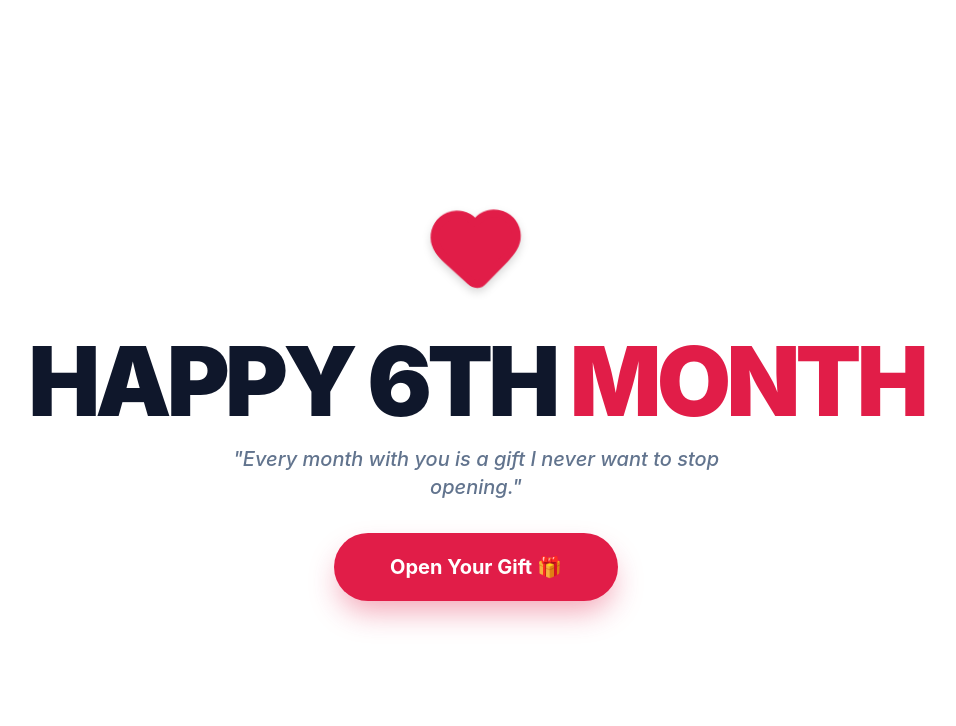
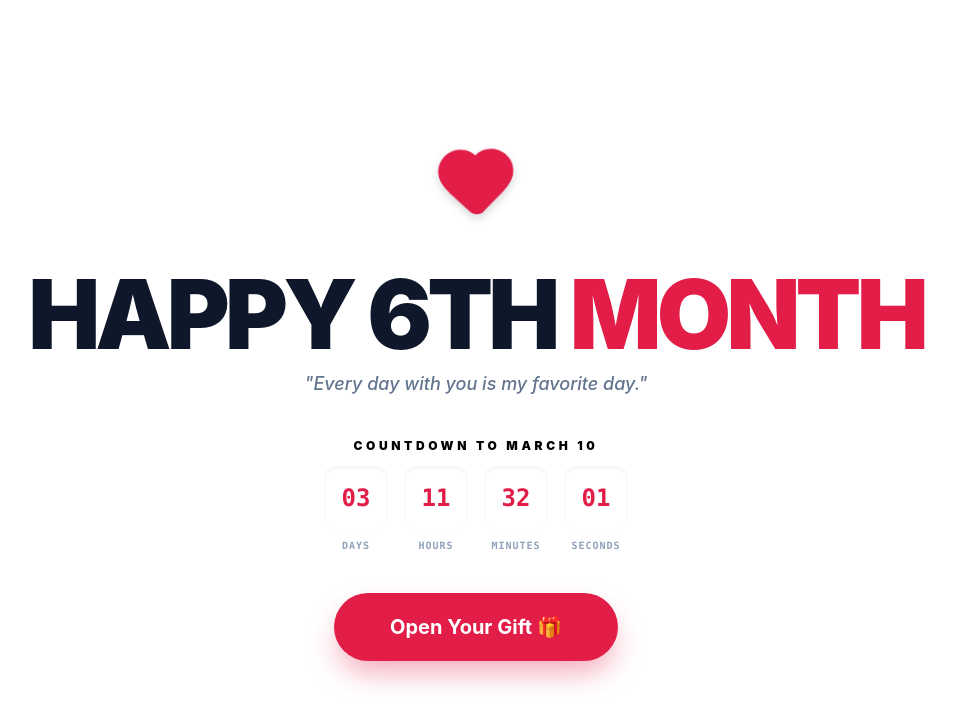
Before and after one commit to ArcaIcr/scrapbook-gf, a React (Vite) app: page / in a window 1280 px wide. Shown: the top 726 px of the page, without its empty margins (164-1120 px from the left). Built offline with nearby package versions, Linux system fonts and the light colour scheme.

Commit message:
feat: Countdown

```diff
--- a/src/App.tsx
+++ b/src/App.tsx
@@ -3,6 +3,7 @@ import { motion, AnimatePresence } from 'framer-motion';
 import { Heart, Volume2, VolumeX, Sparkles } from 'lucide-react';
 import { Timeline } from './components/Timeline';
 import { WishWall } from './components/WishWall';
+import { Countdown } from './components/Countdown';
 
 function App() {
   const [isStarted, setIsStarted] = useState(false);
@@ -28,14 +29,14 @@ function App() {
     <main className="min-h-screen bg-romantic-50 selection:bg-romantic-200 overflow-x-hidden font-sans">
       <AnimatePresence>
         {!isStarted ? (
-          /* --- LANDING PAGE --- */
+          /* --- LANDING PAGE WITH COUNTDOWN --- */
           <motion.div
             key="landing"
             exit={{ opacity: 0, y: -100 }}
             transition={{ duration: 0.8, ease: "easeInOut" }}
             className="h-screen flex items-center justify-center text-center px-4 bg-white"
           >
-            <div className="space-y-8">
+            <div className="space-y-10">
               <motion.div
                 animate={{
                   scale: [1, 1.15, 1],
@@ -44,16 +45,26 @@ function App() {
                 transition={{ repeat: Infinity, duration: 3 }}
                 className="inline-block"
               >
-                <Heart className="w-24 h-24 text-romantic-600 fill-romantic-600 drop-shadow-lg" />
+                <Heart className="w-20 h-20 text-romantic-600 fill-romantic-600 drop-shadow-lg" />
               </motion.div>
 
-              <div className="space-y-4">
-                <h1 className="text-6xl md:text-8xl font-black text-slate-900 tracking-tighter uppercase">
-                  Happy 6th <span className="text-romantic-600">Month</span>
-                </h1>
-                <p className="text-xl text-slate-500 font-medium italic max-w-lg mx-auto">
-                  "Every month with you is a gift I never want to stop opening."
-                </p>
+              <div className="space-y-6">
+                <div className="space-y-2">
+                  <h1 className="text-6xl md:text-8xl font-black text-slate-900 tracking-tighter uppercase">
+                    Happy 6th <span className="text-romantic-600">Month</span>
+                  </h1>
+                  <p className="text-lg text-slate-500 font-medium italic">
+                    "Every day with you is my favorite day."
+                  </p>
+                </div>
+
+                {/* Countdown Logic */}
+                <div className="pt-4 space-y-3">
+                  <p className="text-xs font-black uppercase tracking-[0.3em] text-romantic-400">
+                    Countdown to March 10
+                  </p>
+                  <Countdown />
+                </div>
               </div>
 
               <button
@@ -65,17 +76,17 @@ function App() {
             </div>
           </motion.div>
         ) : (
-          /* --- MAIN CONTENT --- */
+          /* --- MAIN CONTENT SECTION --- */
           <motion.div
             key="content"
             initial={{ opacity: 0 }}
             animate={{ opacity: 1 }}
             className="relative"
           >
-            {/* Audio Controls */}
+            {/* Floating Audio Controls */}
             <button
               onClick={toggleMute}
-              className="fixed bottom-8 right-8 z-50 p-4 bg-white/90 backdrop-blur-md rounded-full shadow-2xl border border-romantic-100 hover:scale-110 transition-transform active:scale-90"
+              className="fixed bottom-8 right-8 z-50 p-4 bg-white/90 backdrop-blur-md rounded-full shadow-2xl border border-romantic-100 hover:scale-110 transition-transform"
             >
               {isMuted ? (
                 <VolumeX className="text-slate-400 w-6 h-6" />
@@ -84,7 +95,7 @@ function App() {
               )}
             </button>
 
-            {/* Cinematic Header */}
+            {/* Header Section */}
             <header className="pt-32 pb-16 text-center px-4">
               <motion.div
                 initial={{ opacity: 0, scale: 0.8 }}
@@ -100,23 +111,23 @@ function App() {
               <div className="w-24 h-1 bg-romantic-600 mx-auto rounded-full" />
             </header>
 
-            {/* Digital Scrapbook Section */}
+            {/* Scrapbook Timeline */}
             <section className="max-w-5xl mx-auto px-6 mb-32">
               <Timeline />
             </section>
 
-            {/* Interactive Wish Wall Section */}
+            {/* Wish Wall Finale */}
             <section className="bg-white border-t border-romantic-100 py-24">
               <div className="max-w-6xl mx-auto px-6">
                 <WishWall />
               </div>
             </section>
 
-            {/* Final Footer */}
+            {/* Footer */}
             <footer className="bg-slate-50 py-20 text-center border-t border-slate-200">
                <Heart className="w-10 h-10 text-romantic-300 mx-auto mb-6 opacity-50" />
                <p className="text-slate-400 font-bold uppercase tracking-widest text-sm mb-2">To many more months together</p>
-               <h3 className="text-2xl font-black text-slate-900">Happy March 10, My Love! ❤️</h3>
+               <h3 className="text-2xl font-black text-slate-900 tracking-tight">Happy March 10, My Love! ❤️</h3>
             </footer>
           </motion.div>
         )}
--- /dev/null
+++ b/src/components/Countdown.tsx
@@ -0,0 +1,44 @@
+import { useState, useEffect } from 'react';
+
+export const Countdown = () => {
+  const [timeLeft, setTimeLeft] = useState({
+    days: 0, hours: 0, minutes: 0, seconds: 0
+  });
+
+  useEffect(() => {
+    // Target date: March 10, 2026
+    const targetDate = new Date('2026-03-10T00:00:00').getTime();
+
+    const interval = setInterval(() => {
+      const now = new Date().getTime();
+      const distance = targetDate - now;
+
+      if (distance < 0) {
+        clearInterval(interval);
+        return;
+      }
+
+      setTimeLeft({
+        days: Math.floor(distance / (1000 * 60 * 60 * 24)),
+        hours: Math.floor((distance % (1000 * 60 * 60 * 24)) / (1000 * 60 * 60)),
+        minutes: Math.floor((distance % (1000 * 60 * 60)) / (1000 * 60)),
+        seconds: Math.floor((distance % (1000 * 60)) / 1000),
+      });
+    }, 1000);
+
+    return () => clearInterval(interval);
+  }, []);
+
+  return (
+    <div className="flex gap-4 justify-center items-center font-mono">
+      {Object.entries(timeLeft).map(([unit, value]) => (
+        <div key={unit} className="flex flex-col items-center">
+          <div className="bg-romantic-100 text-romantic-600 w-12 h-12 md:w-16 md:h-16 flex items-center justify-center rounded-xl text-xl md:text-2xl font-black shadow-inner">
+            {value.toString().padStart(2, '0')}
+          </div>
+          <span className="text-[10px] uppercase tracking-widest font-bold mt-2 text-slate-400">{unit}</span>
+        </div>
+      ))}
+    </div>
+  );
+};
```
